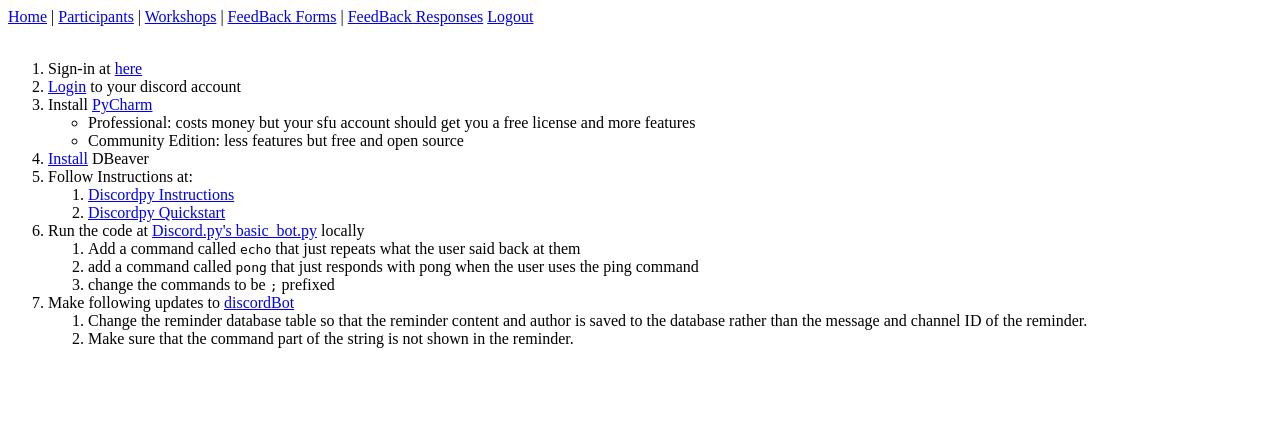
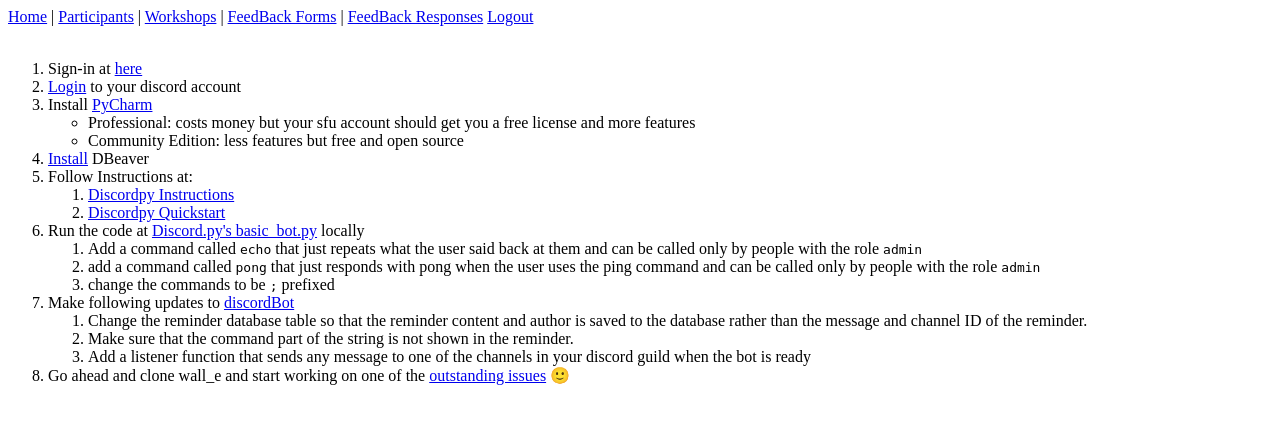
Before and after one commit to WorkshopForDummies/website, a Django app: template wfdsite/wfd/templates/workshop_instructions/2024_6_17_Python.html in a window 1280 px wide. Shown: the top 424 px of the page. Run offline with Django 5.2, Linux system fonts and the light colour scheme; the template is opened without the code that fills it, so the values that code supplies are empty.

Commit message:
updating the instructions to add more steps

```diff
--- a/wfdsite/wfd/templates/workshop_instructions/2024_6_17_Python.html
+++ b/wfdsite/wfd/templates/workshop_instructions/2024_6_17_Python.html
@@ -18,8 +18,8 @@
     </li>
     <li>Run the code at <a href="https://github.com/Rapptz/discord.py/blob/master/examples/basic_bot.py" target="_blank"> Discord.py's basic_bot.py</a> locally
         <ol>
-            <li>Add a command called <code>echo</code> that just repeats what the user said back at them</li>
-            <li>add a command called <code>pong</code> that just responds with pong when the user uses the ping command</li>
+            <li>Add a command called <code>echo</code> that just repeats what the user said back at them and can be called only by people with the role <code>admin</code></li>
+            <li>add a command called <code>pong</code> that just responds with pong when the user uses the ping command and can be called only by people with the role <code>admin</code></li>
             <li>change the commands to be <code>;</code> prefixed</li>
         </ol>
     </li>
@@ -27,6 +27,8 @@
         <ol>
             <li>Change the reminder database table so that the reminder content and author is saved to the database rather than the message and channel ID of the reminder.</li>
             <li>Make sure that the command part of the string is not shown in the reminder.</li>
+            <li>Add a listener function that sends any message to one of the channels in your discord guild when the bot is ready</li>
         </ol>
     </li>
+    <li>Go ahead and clone wall_e and start working on one of the <a href="https://github.com/CSSS/wall_e/issues?q=is%3Aissue+is%3Aopen+label%3Aworkshop">outstanding issues</a> 🙂</li>
 </ol>
```
